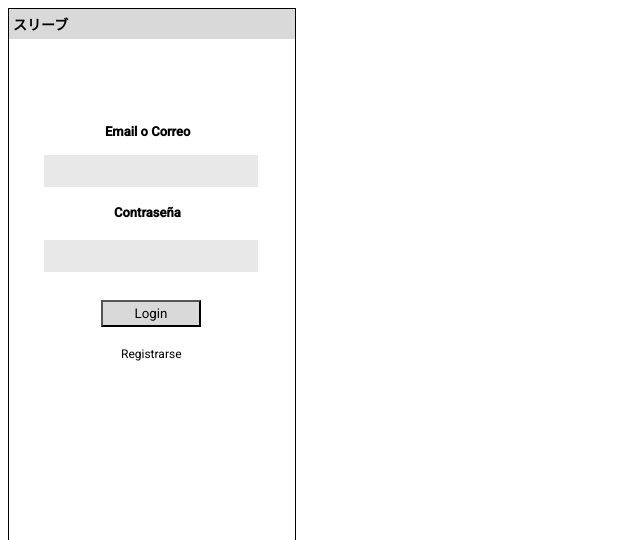
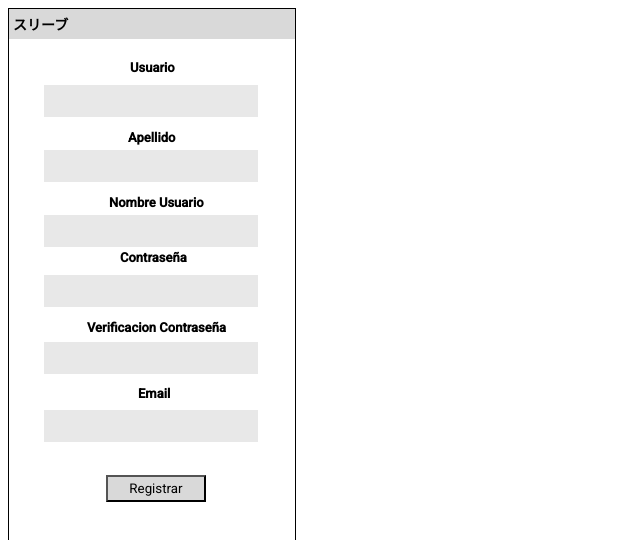
Before and after one commit to williamdaza01/mangapp, a React (Create React App) app: page / in a window 1280 px wide. Shown: the top 540 px of the page, without its empty margins (0-640 px from the left). Built offline with nearby package versions, Linux system fonts and the light colour scheme.

Commit message:
Algunos Detalles

```diff
--- a/src/index.js
+++ b/src/index.js
@@ -5,4 +5,4 @@ import { Login } from "./login";
 import { Registro } from "./registro";
 
 //ReactDOM.render(<Login />, document.getElementById("root"));
-ReactDOM.render(<Login />, document.getElementById("root"));
+ReactDOM.render(<Registro />, document.getElementById("root"));
--- a/src/login.css
+++ b/src/login.css
@@ -5,9 +5,9 @@
     position: absolute;top: 155px;left: 44px;
 }
 .phone{
-    width: 286px;           /* Ancho de 150 píxeles */
-  height: 570px;          /* Alto de 150 píxeles */
-  background: #FFF;        /* Fondo de color rojo */
+    width: 286px;
+  height: 570px;
+  background: #FFF;
   border: 1px solid #000;
 }
 .button{
```
